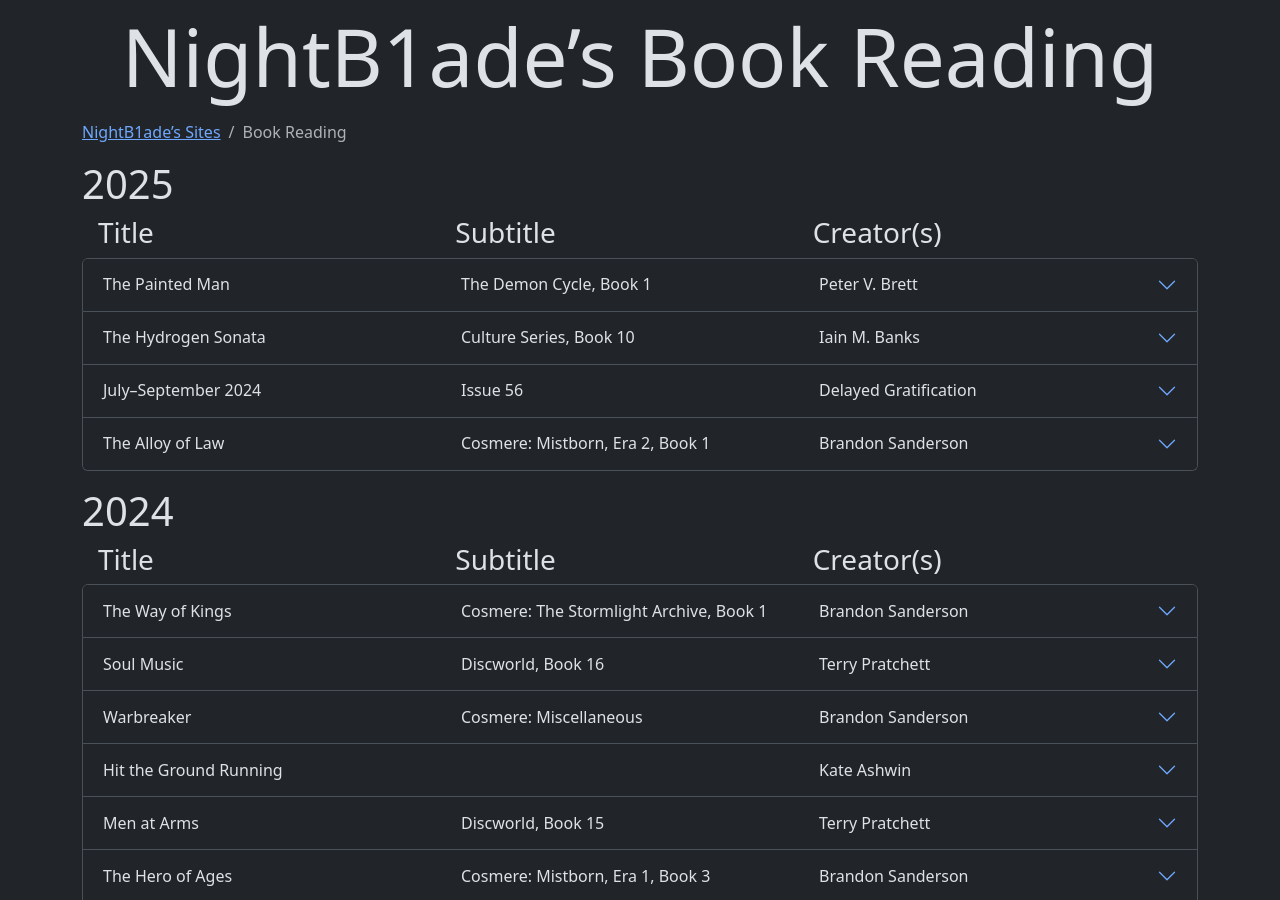
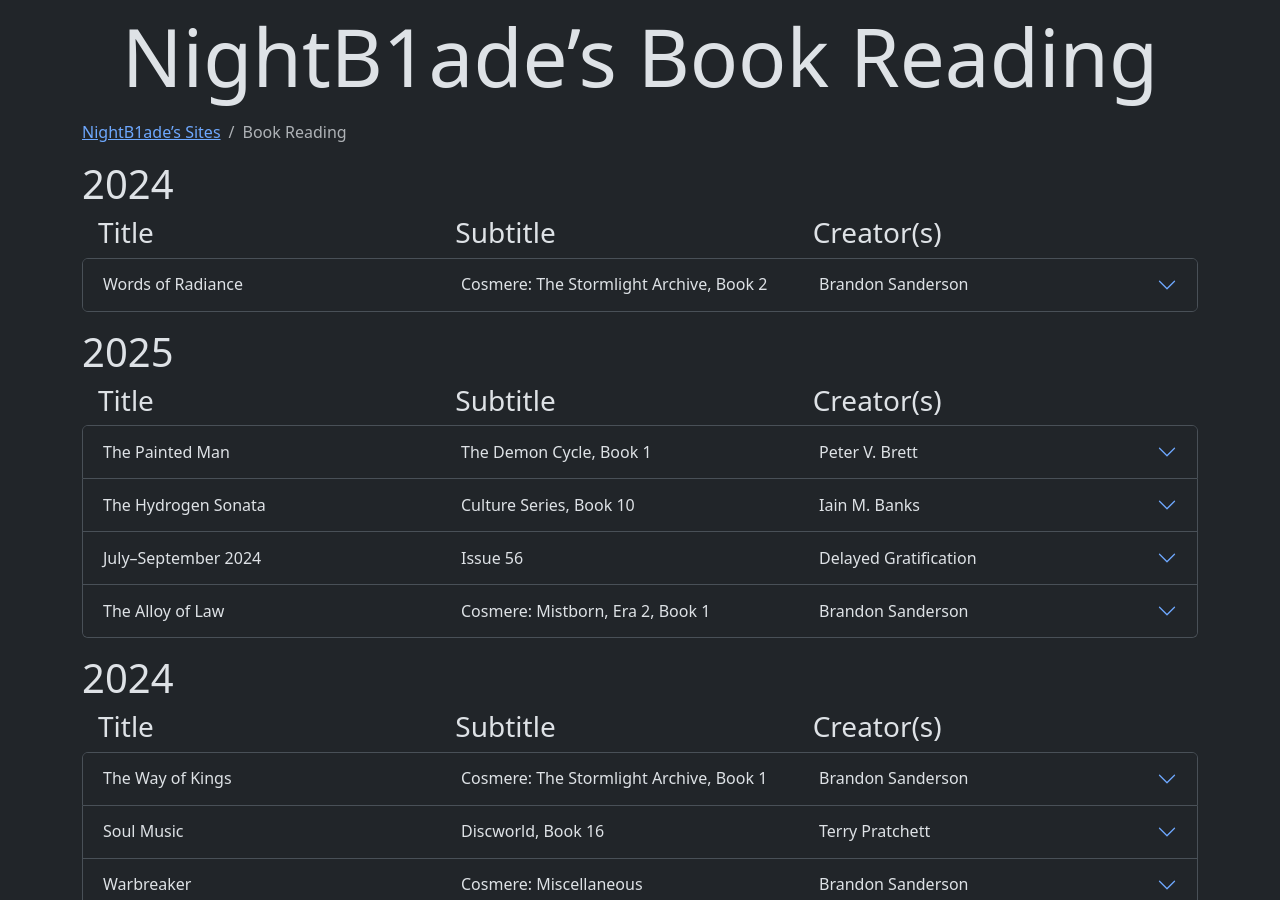
Before and after one commit to NightB1ade/BookReading, a Jekyll site: the page built from index.html, in a window 1280 px wide and 900 px high. Built offline with Jekyll 4.4.1, drawn with Linux system fonts in a browser that asks for light colours; some of the changed lines change nothing that is shown.

Commit message:
Words of Radiance: Add

```diff
--- a/_data/ReadingList.json
+++ b/_data/ReadingList.json
@@ -2102,4 +2102,118 @@
 			}
 		]
 	}
+	, {
+		"title": "Words of Radiance"
+		, "subtitle": "Cosmere: The Stormlight Archive, Book 2"
+		, "creators": [
+			"Brandon Sanderson"
+		]
+		, "numPages": 1126
+		, "notes": []
+		, "isbns": [{
+			"isbn": "9781473208995"
+			, "description": "Paperback"
+		}]
+		, "progress": [{
+				"date": "2024-02-02"
+				, "page": 49
+			}
+			, {
+				"date": "2024-02-03"
+				, "page": 85
+			}
+			, {
+				"date": "2024-02-04"
+				, "page": 106
+			}
+			, {
+				"date": "2024-02-05"
+				, "page": 168
+			}
+			, {
+				"date": "2024-02-06"
+				, "page": 204
+			}
+			, {
+				"date": "2024-02-08"
+				, "page": 225
+			}
+			, {
+				"date": "2024-02-10"
+				, "page": 266
+			}
+			, {
+				"date": "2024-02-11"
+				, "page": 315
+			}
+			, {
+				"date": "2024-02-13"
+				, "page": 327
+			}
+			, {
+				"date": "2024-02-15"
+				, "page": 378
+			}
+			, {
+				"date": "2024-02-16"
+				, "page": 439
+			}
+			, {
+				"date": "2024-02-19"
+				, "page": 509
+			}
+			, {
+				"date": "2024-02-20"
+				, "page": 538
+			}
+			, {
+				"date": "2024-02-21"
+				, "page": 581
+			}
+			, {
+				"date": "2024-02-22"
+				, "page": 591
+			}
+			, {
+				"date": "2024-02-24"
+				, "page": 662
+			}
+			, {
+				"date": "2024-02-27"
+				, "page": 708
+			}
+			, {
+				"date": "2024-02-28"
+				, "page": 749
+			}
+			, {
+				"date": "2024-03-02"
+				, "page": 780
+			}
+			, {
+				"date": "2024-03-03"
+				, "page": 800
+			}
+			, {
+				"date": "2024-03-04"
+				, "page": 869
+			}
+			, {
+				"date": "2024-03-05"
+				, "page": 924
+			}
+			, {
+				"date": "2024-03-06"
+				, "page": 951
+			}
+			, {
+				"date": "2024-03-10"
+				, "page": 1001
+			}
+			, {
+				"date": "2024-03-12"
+				, "page": 1126
+			}
+		]
+	}
 ]
```
